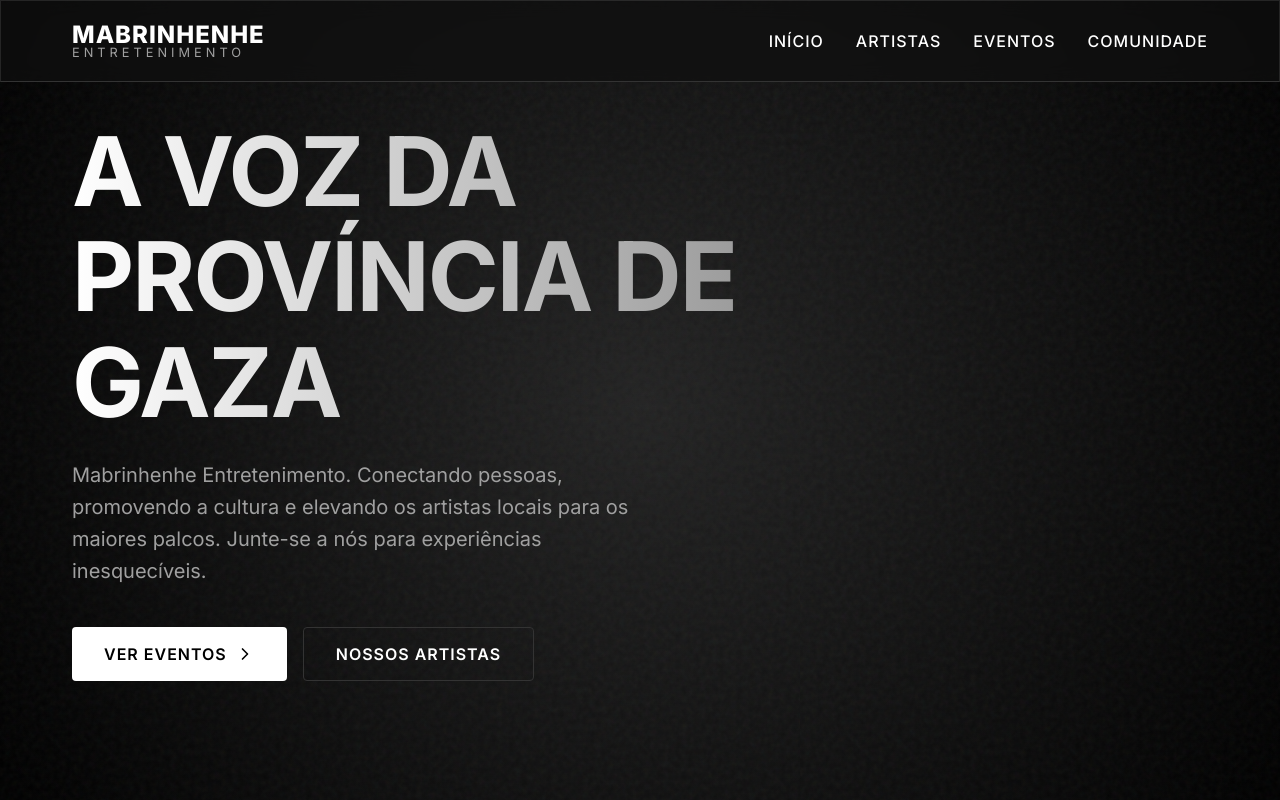
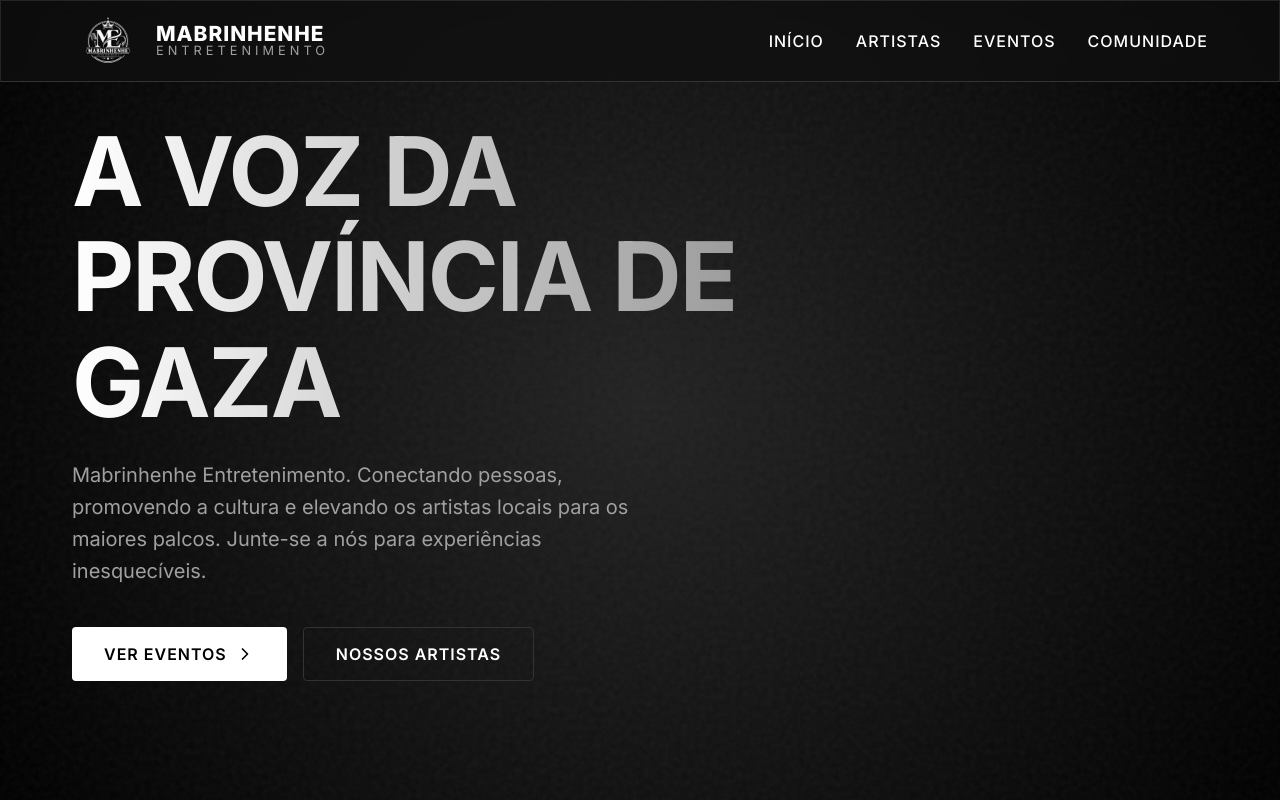
Before and after one commit to afonsoDomingos/mabrinhenhe, a React (Vite) app: page / in a window 1280 px wide. Shown: the top 800 px of the page. Built offline with nearby package versions, Linux system fonts and the light colour scheme; no server answers.

Commit message:
Configure MABRILOGO.png logo across Navigation Bar, Footer, Admin, and Favicon

```diff
--- a/index.html
+++ b/index.html
@@ -2,7 +2,7 @@
 <html lang="pt">
   <head>
     <meta charset="UTF-8" />
-    <link rel="icon" type="image/svg+xml" href="/vite.svg" />
+    <link rel="icon" type="image/png" href="/MABRILOGO.png" />
     <meta name="viewport" content="width=device-width, initial-scale=1.0" />
     <!-- SEO -->
     <title>Mabrinhenhe Entretenimento | Produtora Musical de Gaza</title>
--- a/src/components/Footer.css
+++ b/src/components/Footer.css
@@ -16,6 +16,13 @@
   font-size: 1.8rem;
   font-weight: 900;
   letter-spacing: 3px;
+}
+
+.footer-logo-img {
+  height: 56px;
+  width: auto;
+  object-fit: contain;
+  margin-bottom: 0.75rem;
 }
 
 .footer-brand p {
--- a/src/components/Footer.jsx
+++ b/src/components/Footer.jsx
@@ -6,6 +6,7 @@ const Footer = () => (
   <footer className="footer">
     <div className="container footer-inner">
       <div className="footer-brand">
+        <img src="/MABRILOGO.png" alt="Mabrinhenhe Logo" className="footer-logo-img" />
         <h3>MABRINHENHE</h3>
         <p>ENTRETENIMENTO</p>
         <span>Província de Gaza, Moçambique</span>
--- a/src/components/Header.css
+++ b/src/components/Header.css
@@ -24,14 +24,26 @@
 }
 
 .logo {
-  font-size: 1.5rem;
+  font-size: 1.3rem;
   font-weight: 800;
   letter-spacing: 1px;
   text-transform: uppercase;
   color: var(--text-primary);
   display: flex;
+  align-items: center;
+  gap: 0.75rem;
+  line-height: 1;
+}
+
+.header-logo-img {
+  height: 48px;
+  width: auto;
+  object-fit: contain;
+}
+
+.logo-text {
+  display: flex;
   flex-direction: column;
-  line-height: 1;
 }
 
 .logo span {
--- a/src/components/Header.jsx
+++ b/src/components/Header.jsx
@@ -22,7 +22,10 @@ const Header = () => {
     <header className={`header glass ${scrolled ? 'scrolled' : ''}`}>
       <div className="container header-container">
         <button className="logo-btn logo" onClick={() => window.scrollTo({ top: 0, behavior: 'smooth' })}>
-          MABRINHENHE <span>ENTRETENIMENTO</span>
+          <img src="/MABRILOGO.png" alt="Mabrinhenhe Logo" className="header-logo-img" />
+          <div className="logo-text">
+            MABRINHENHE <span>ENTRETENIMENTO</span>
+          </div>
         </button>
 
         <nav className={`nav ${isOpen ? 'nav-open' : ''}`}>
--- a/src/pages/Admin.css
+++ b/src/pages/Admin.css
@@ -20,6 +20,13 @@
   font-weight: 900;
   letter-spacing: 4px;
   margin-bottom: 0.25rem;
+}
+
+.admin-login-logo {
+  height: 70px;
+  width: auto;
+  object-fit: contain;
+  margin-bottom: 1rem;
 }
 
 .login-box p {
--- a/src/pages/Admin.jsx
+++ b/src/pages/Admin.jsx
@@ -189,6 +189,7 @@ const Admin = () => {
     return (
       <div className="admin-login">
         <div className="login-box glass">
+          <img src="/MABRILOGO.png" alt="Mabrinhenhe Logo" className="admin-login-logo" />
           <h1>MABRINHENHE</h1>
           <p>Painel de Administração</p>
           <form onSubmit={handleLogin}>
@@ -213,8 +214,11 @@ const Admin = () => {
       {/* Sidebar */}
       <aside className="admin-sidebar glass">
         <div className="sidebar-brand">
-          <span>ADMIN</span>
-          <small>Mabrinhenhe</small>
+          <img src="/MABRILOGO.png" alt="Mabrinhenhe Logo" className="admin-sidebar-logo" />
+          <div>
+            <span>ADMIN</span>
+            <small>Mabrinhenhe</small>
+          </div>
         </div>
         <nav className="sidebar-nav">
           <button className={tab === 'artists' ? 'active' : ''} onClick={() => setTab('artists')}><Mic2 size={18}/> Artistas</button>
```
Also changed, not shown: public/MABRILOGO.png (added).
